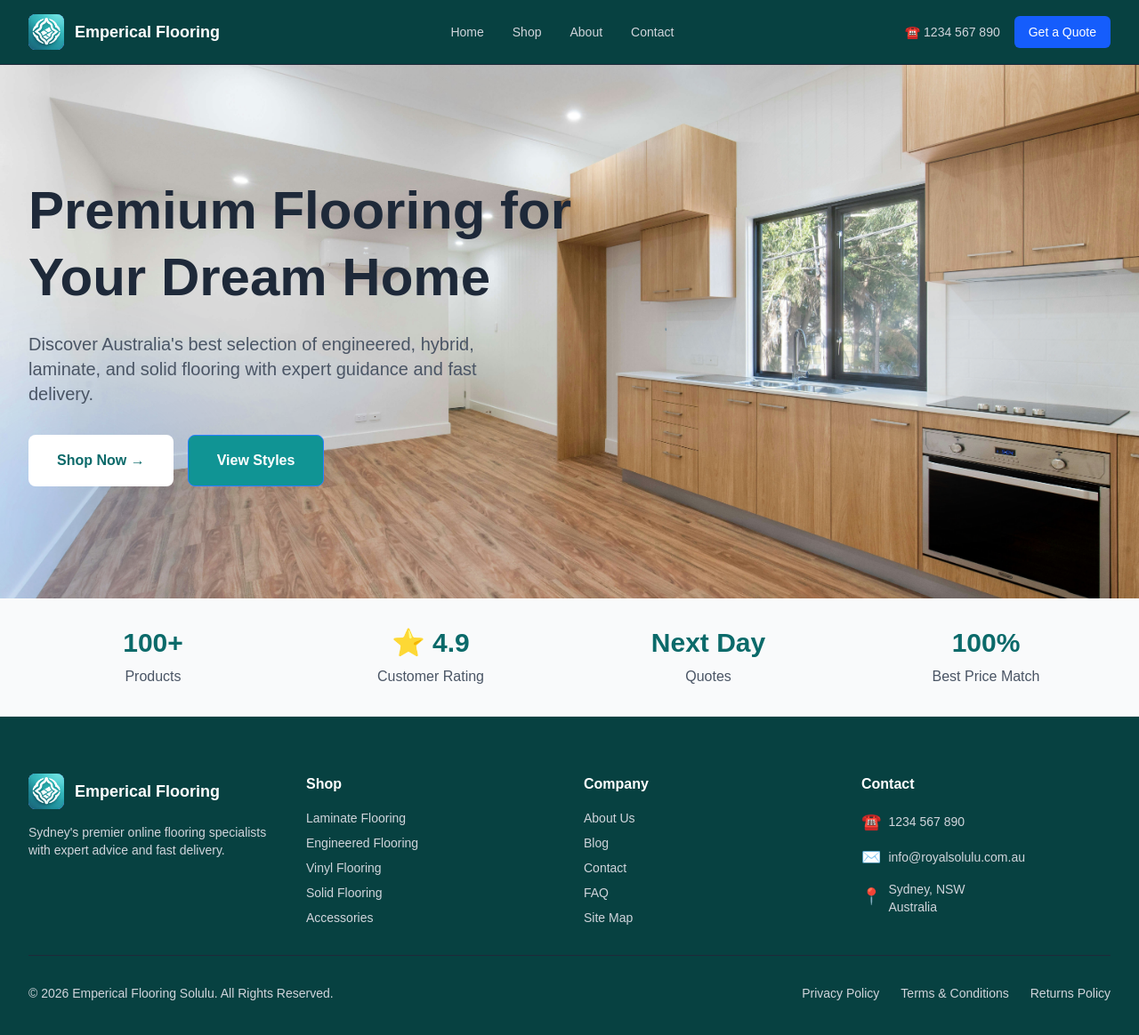
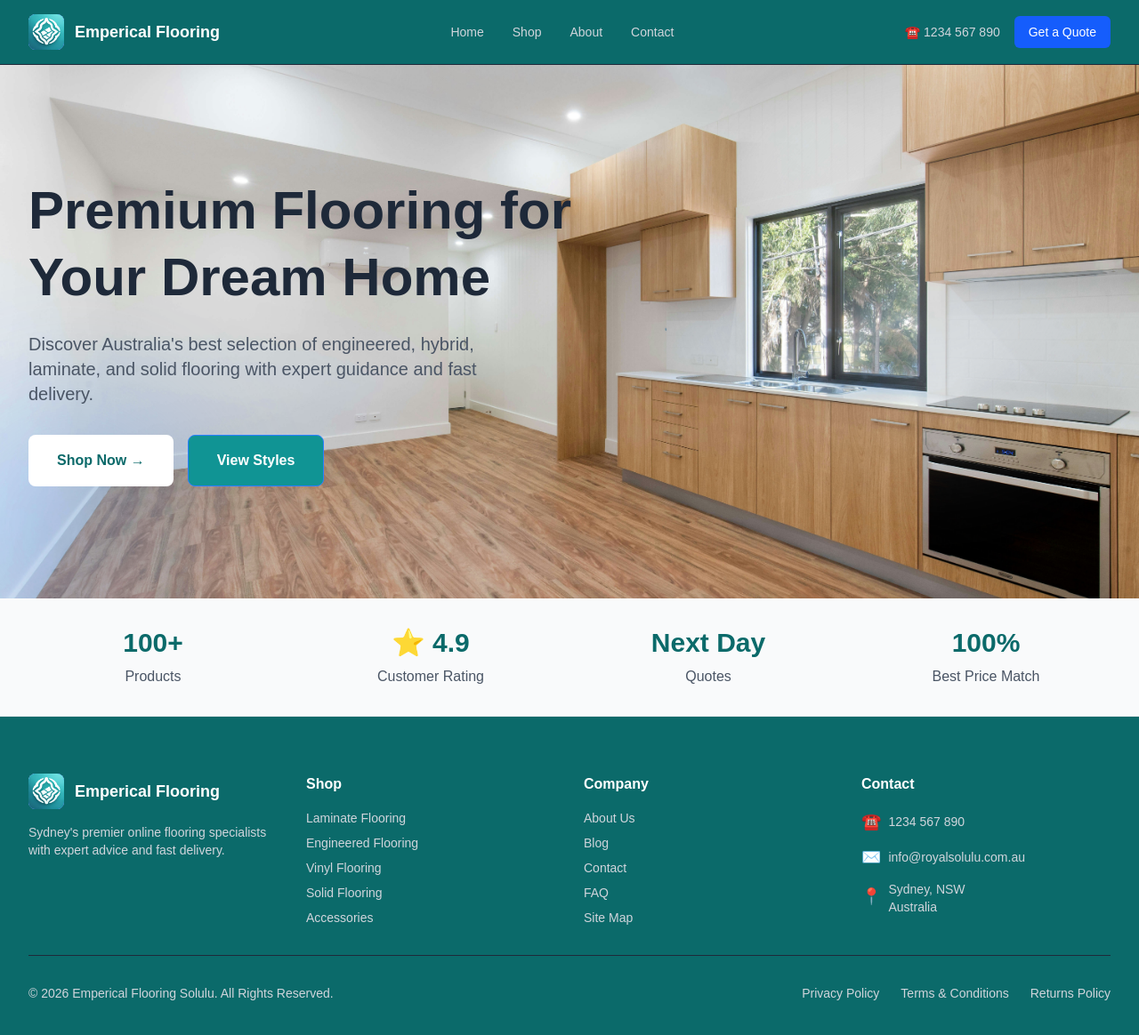
Before and after one commit to JamePHD/Flooring, a Next.js app: page / in a window 1280 px wide. Shown: the top 1164 px of the page at 89% size. Built offline with nearby package versions, Linux system fonts and the light colour scheme.

Commit message:
Brightened UI and removed commented code

```diff
--- a/app/components/footer.tsx
+++ b/app/components/footer.tsx
@@ -1,7 +1,7 @@
 import Link from "next/link";
 export default function Footer() {
     return(
-        <footer className="bg-[#074141] text-gray-300">
+        <footer className="bg-[#0B6A6A] text-gray-300">
         <div className="max-w-7xl mx-auto px-4 sm:px-6 lg:px-8 py-16">
           <div className="grid grid-cols-1 md:grid-cols-4 gap-8 mb-8">
             {/* Brand */}
--- a/app/components/header.tsx
+++ b/app/components/header.tsx
@@ -1,15 +1,7 @@
 import Link from "next/link";
 export default function Header() {
   return(
-    // <header style={{ padding: "16px", background: "blue", color: "white" }}>
-    //   <h1>Empirical Solutions</h1>
-
-    //   <nav style={{ marginTop: "10px" }}>
-    //     <a href="#" style={{ marginRight: "10px", color: "white" }}>Home</a>
-    //     <a href="#" style={{ marginRight: "10px", color: "white" }}>Comparison</a>
-    //   </nav>
-    // </header>
-    <header className="bg-[#074141] text-gray-300 border-b border-gray-800">
+    <header className="bg-[#0B6A6A] text-gray-300 border-b border-gray-800">
       <div className="max-w-7xl mx-auto px-4 sm:px-6 lg:px-8 py-4">
         <div className="flex items-center justify-between">
 
```
